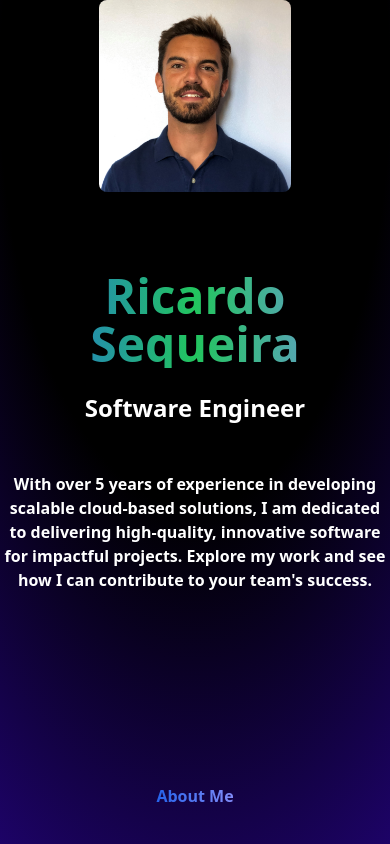
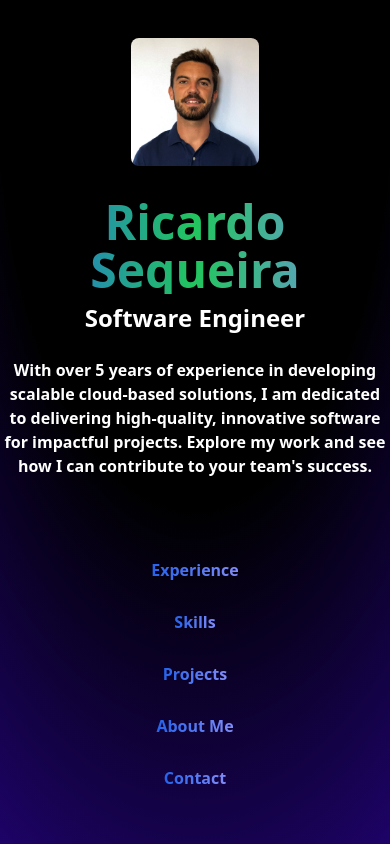
Before and after one commit to ricardoarisequeira/my-portfolio, a React (Vite) app: page / in a window 390 px wide. Shown: the top 844 px of the page. Built offline with nearby package versions, Linux system fonts and the light colour scheme.

Commit message:
improve responsiveness

```diff
--- a/src/App.jsx
+++ b/src/App.jsx
@@ -4,6 +4,7 @@ import About from "./components/About";
 import Projects from "./components/Projects";
 import Skills from "./components/Skills";
 import Contact from "./components/Contact";
+import Experience from "./components/Experience";
 
 const App = () => {
   const [showButton, setShowButton] = useState(false);
@@ -24,15 +25,16 @@ const App = () => {
   return (
     <div className="absolute inset-0 h-full w-full items-center">
       <Hero />
+      <Experience />
+      <Skills />
+      <Projects />
       <About />
-      <Projects />
-      <Skills />
       <Contact />
 
       {showButton && (
         <a
           href="#"
-          className="fixed bottom-10 right-10 p-6 bg-orange-500 text-white font-semibold rounded-full shadow-md hover:bg-orange-600"
+          className="fixed bottom-4 sm:bottom-6 md:bottom-8 lg:bottom-10 right-4 sm:right-6 md:right-8 lg:right-10 p-2 sm:p-3 md:p-4 bg-gradient-to-r from-blue-600 to-indigo-400 text-white font-semibold rounded-full shadow-md hover:from-indigo-400 hover:to-blue-600 transition-all duration-300"
         >
           <svg
             xmlns="http://www.w3.org/2000/svg"
@@ -40,7 +42,7 @@ const App = () => {
             viewBox="0 0 24 24"
             strokeWidth="2"
             stroke="currentColor"
-            className="w-10 h-10"
+            className="w-4 h-4 sm:w-5 sm:h-5 md:w-6 md:h-6"
           >
             <path
               strokeLinecap="round"
--- /dev/null
+++ b/src/components/Experience.jsx
@@ -0,0 +1,17 @@
+const Experience = () => {
+  return (
+    <section
+      id="experience"
+      className="min-h-screen flex flex-col justify-center items-center text-center      text-white w-full"
+    >
+      <h2 className="text-3xl font-bold text-center">About Me</h2>
+      <p className="mt-4 text-lg text-center mx-auto max-w-4xl">
+        I'm a passionate software engineer who loves building elegant and
+        efficient solutions. Currently, I'm focusing on React, Tailwind, and
+        modern web development.
+      </p>
+    </section>
+  );
+};
+
+export default Experience;
--- a/src/components/Hero.jsx
+++ b/src/components/Hero.jsx
@@ -1,34 +1,36 @@
 import profileImage from "../assets/profile.jpg";
 import GradientButton from "./GradientButton";
+
 const Hero = () => {
   return (
     <section className="min-h-screen flex flex-col justify-center items-center text-center text-white w-full">
       <img
         src={profileImage}
         alt="Profile"
-        className="w-48 h-48 sm:w-64 sm:h-64 md:w-80 md:h-80 lg:w-96 lg:h-96 rounded-lg mb-20"
+        className="w-32 h-32 sm:w-64 sm:h-64 md:w-80 md:h-80 lg:w-96 lg:h-96 rounded-lg mb-8 sm:mb-12 md:mb-16 lg:mb-20"
       />
       <h1
-        className="text-5xl sm:text-6xl md:text-7xl lg:text-8xl font-bold mb-4 bg-gradient-to-r from-blue-600 via-green-500 to-indigo-400
-      inline-block text-transparent bg-clip-text mb-6"
+        className="text-5xl sm:text-6xl md:text-7xl lg:text-8xl font-bold mb-2 sm:mb-3 md:mb-4 bg-gradient-to-r from-blue-600 via-green-500 to-indigo-400
+      inline-block text-transparent bg-clip-text"
       >
         Ricardo Sequeira
       </h1>
-      <p className="text-2xl sm:text-3xl md:text-4xl lg:text-5xl font-bold mb-8 text-white-300/80">
+      <p className="text-2xl sm:text-3xl md:text-4xl lg:text-5xl font-bold mb-4 sm:mb-6 md:mb-8 text-white-300/80">
         Software Engineer
       </p>
 
-      <p className="text-base sm:text-lg md:text-xl lg:text-2xl mt-4 mb-28 max-w-sm sm:max-w-xl md:max-w-2xl lg:max-w-3xl mx-auto font-semibold">
+      <p className="text-base sm:text-lg md:text-xl lg:text-2xl mt-2 sm:mt-3 md:mt-4 mb-12 sm:mb-16 md:mb-20 lg:mb-28 max-w-sm sm:max-w-xl md:max-w-2xl lg:max-w-3xl mx-auto font-semibold">
         With over 5 years of experience in developing scalable cloud-based
         solutions, I am dedicated to delivering high-quality, innovative
         software for impactful projects. Explore my work and see how I can
         contribute to your team's success.
       </p>
 
-      <div className="flex flex-col md:flex-row justify-center items-center space-y-4 md:space-y-0 md:space-x-4 mt-20">
+      <div className="flex flex-col md:flex-row justify-center items-center space-y-3 sm:space-y-4 md:space-y-0 md:space-x-4 mt-8 sm:mt-12 md:mt-16 lg:mt-20">
+        <GradientButton text="Experience" link="#experience" />
+        <GradientButton text="Skills" link="#skills" />
+        <GradientButton text="Projects" link="#projects" />
         <GradientButton text="About Me" link="#about" />
-        <GradientButton text="Projects" link="#projects" />
-        <GradientButton text="Skills" link="#skills" />
         <GradientButton text="Contact" link="#contact" />
       </div>
     </section>
```
